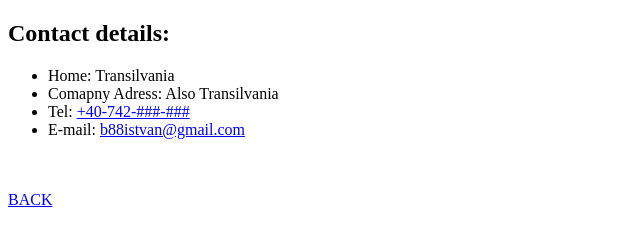
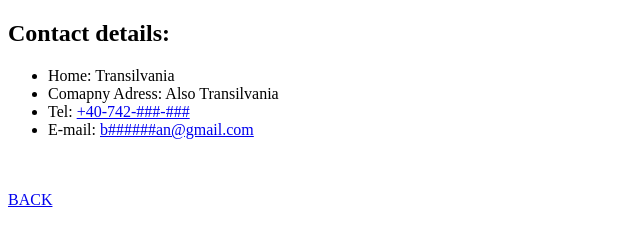
Before and after one commit to B88Istvan/PersonalSite, a plain HTML site: page contact.html in a window 1280 px wide. Shown: the full height of the page, 0-640 px from the left. Drawn offline with Linux system fonts and the light colour scheme.

Commit message:
Update contact.html

```diff
--- a/contact.html
+++ b/contact.html
@@ -11,7 +11,7 @@
       <li>Home: Transilvania</li>
       <li>Comapny Adress: Also Transilvania</li>
       <li>Tel: <a href="tel:0040742000000">+40-742-###-###</a></li>
-      <li>E-mail: <a href="mailto:b88istvan@gmail.com">b88istvan@gmail.com</a></li>
+      <li>E-mail: <a href="mailto:b######an@gmail.com">b######an@gmail.com</a></li>
     </ul>
 <br>
 <br>
```
